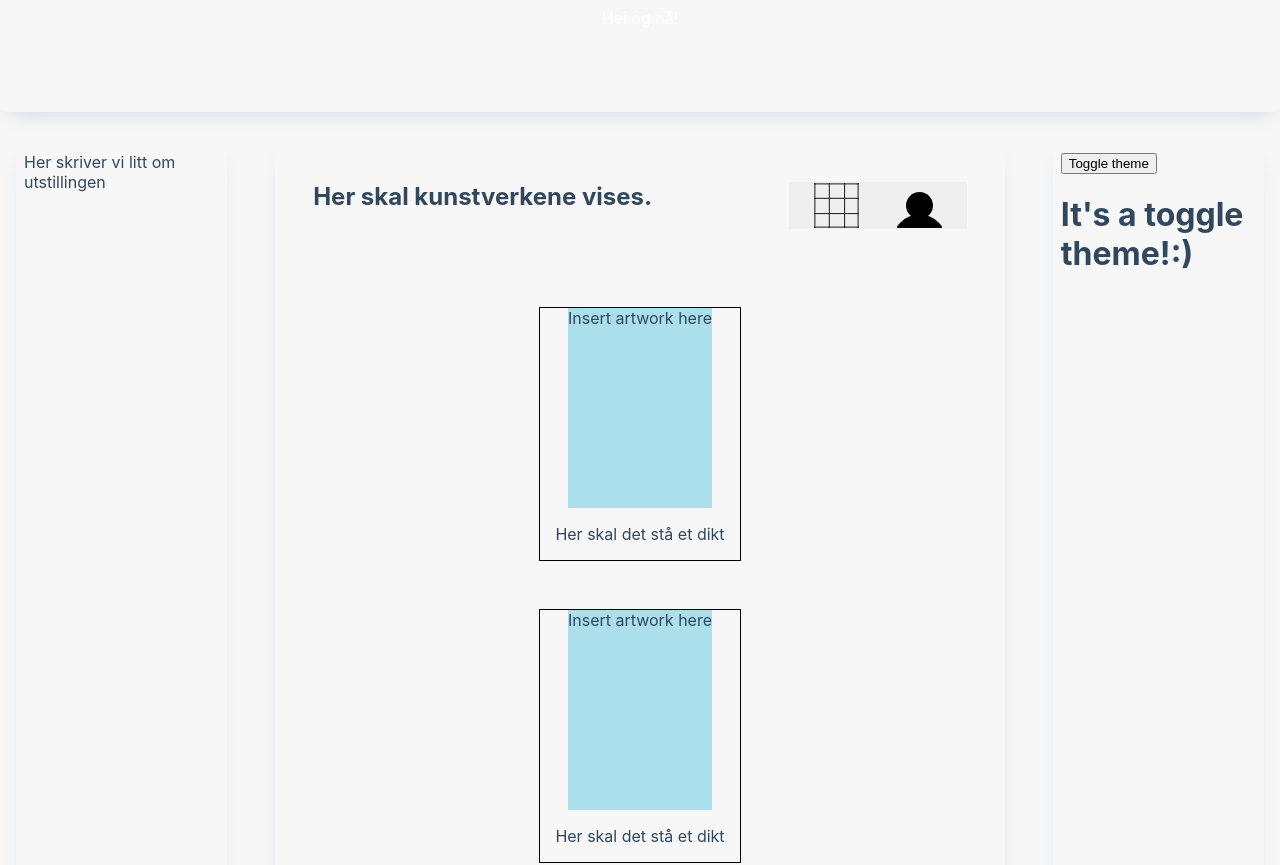
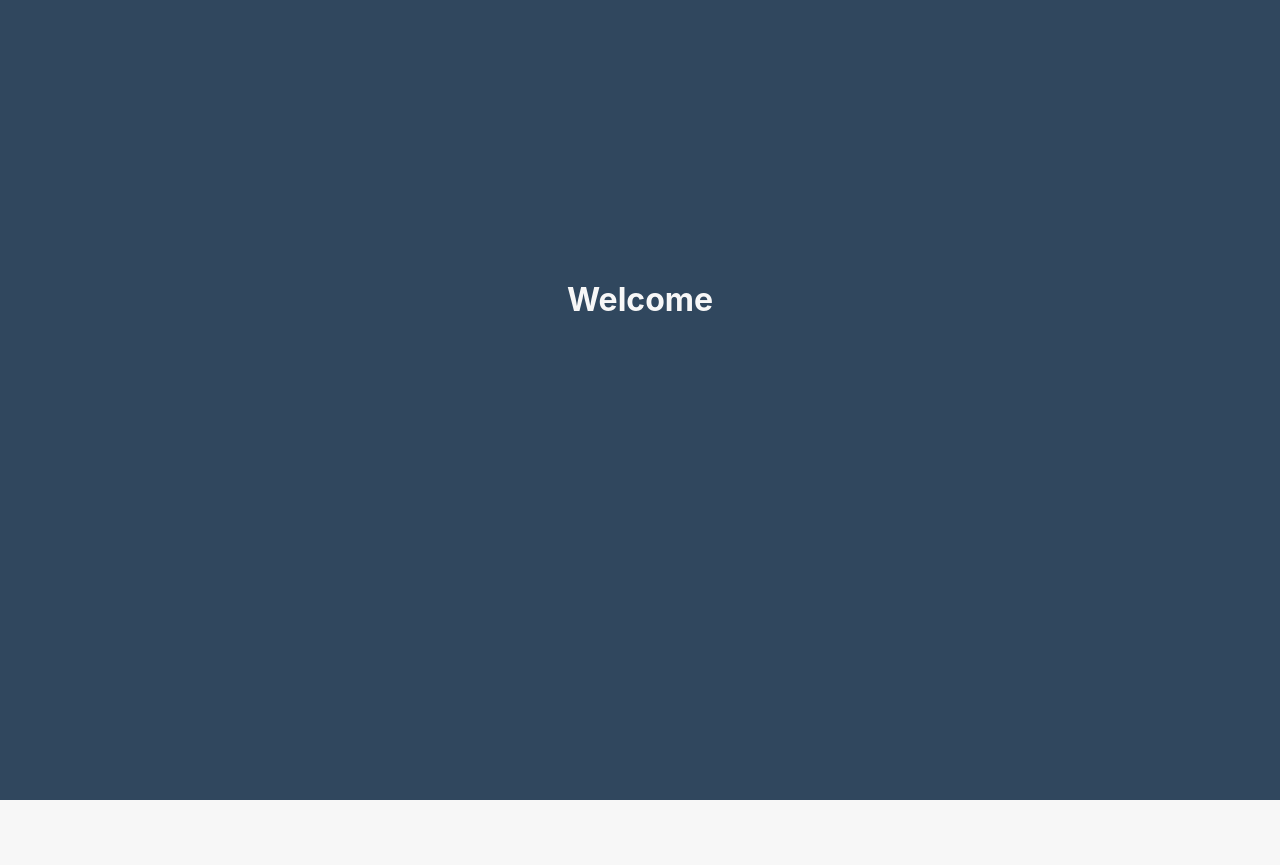
Before and after one commit to carobarstad/IT2810-project-2, a React (Create React App) app in the folder kunstutstilling/: page / in a window 1280 px wide. Shown: the top 865 px of the page. After the commit the page ends 800 px from the top, so only its background shows below. Built offline with nearby package versions, Linux system fonts and the light colour scheme.

Commit message:
Added openingpage. TODO handle click

```diff
--- a/kunstutstilling/src/App.tsx
+++ b/kunstutstilling/src/App.tsx
@@ -4,16 +4,23 @@ import InfoBox from './components/InfoBox';
 import DisplayBox from './components/DisplayBox';
 import SettingsBox from './components/SettingsBox';
 import './components/components.css';
+import OpeningScreen from './components/OpeningScreen';
+import ToggleWelcome from './components/ToggleWelcome'
 
 
 
 export default function App() {
+
   return (
+    <>
+      <OpeningScreen />
       <div className='Wrapper'>
           <Header/>
           <InfoBox/>
           <DisplayBox/>
           <SettingsBox/>
       </div>
+      <ToggleWelcome/>
+    </>
   )
 }
--- /dev/null
+++ b/kunstutstilling/src/components/OpeningScreen.tsx
@@ -0,0 +1,9 @@
+import React from 'react'
+
+export default function OpeningScreen() {
+    return (
+        <div className="OpeningScreen">
+            <h1>Welcome</h1>
+        </div>
+    )
+}
--- /dev/null
+++ b/kunstutstilling/src/components/ToggleWelcome.tsx
@@ -0,0 +1,24 @@
+import React, {useState, useEffect} from 'react'
+
+export default function ToggleWelcome() {
+    const [showWelcome, setWelcome] = useState(true)
+
+    const htmlWelcomeElem = document.getElementsByClassName('OpeningScreen')[0]
+    /*htmlWelcomeElem.addEventListener('click', () => setWelcome(false))*/
+
+    useEffect(() => {
+    if(!showWelcome){
+        const wrapper = document.getElementsByClassName("Wrapper")
+        const openingScreen = document.getElementsByClassName("OpeningScreen")
+
+        wrapper[0].setAttribute('style', 'display: grid; width: 100%; grid-gap: 1em;')
+        openingScreen[0].setAttribute('style', 'display: none')
+        }
+    }, [showWelcome])
+
+    return (
+        <div>
+
+        </div>
+    )
+}
--- a/kunstutstilling/src/components/components.css
+++ b/kunstutstilling/src/components/components.css
@@ -1,12 +1,25 @@
+.OpeningScreen{
+    width: 100%;
+    height: 100vh;
+    background-color: #30475e;
+    text-align: center;
+    transition-delay: 1s;
+}
+
+.OpeningScreen h1{
+    color: #f7f7f7;
+    margin: 0 auto;
+    line-height: 75vh;
+}
+
 .Wrapper {
-    display: grid;
+    display: none;
     width: 100%;
     grid-gap: 1em;
 }
 
 .Wrapper > *{
     background: #fff;
-    height: 100vh;
     margin: 1em;
     padding: 0.5em;
     box-shadow: 0 10px 20px -10px rgba(0, 64, 128, .2);
@@ -50,6 +63,7 @@
     border: none;
     display: grid;
     grid-template-columns: 1fr 1fr;
+    background-color: #f7f7f7;
 }
 
 .PortraitToggleButton > img{
--- a/kunstutstilling/src/global.tsx
+++ b/kunstutstilling/src/global.tsx
@@ -12,4 +12,11 @@ export const GlobalStyles = createGlobalStyle`
         background: ${({ theme }) => theme.body};
         transition: all 0.2s linear;
     }
+
+    .DisplayBox > * {
+        background: ${({ theme }) => theme.body};
+        transition: all 0.2s linear;
+    }
+
+
 `
```
